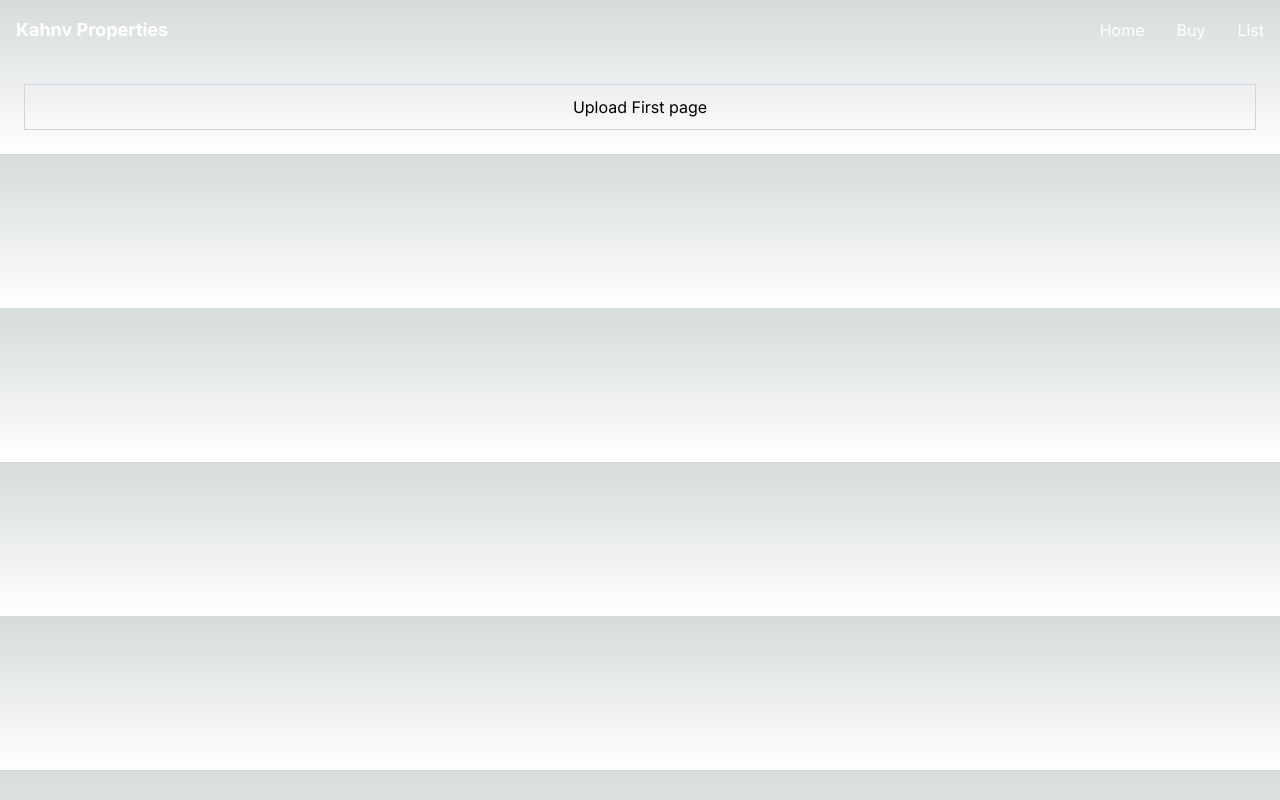
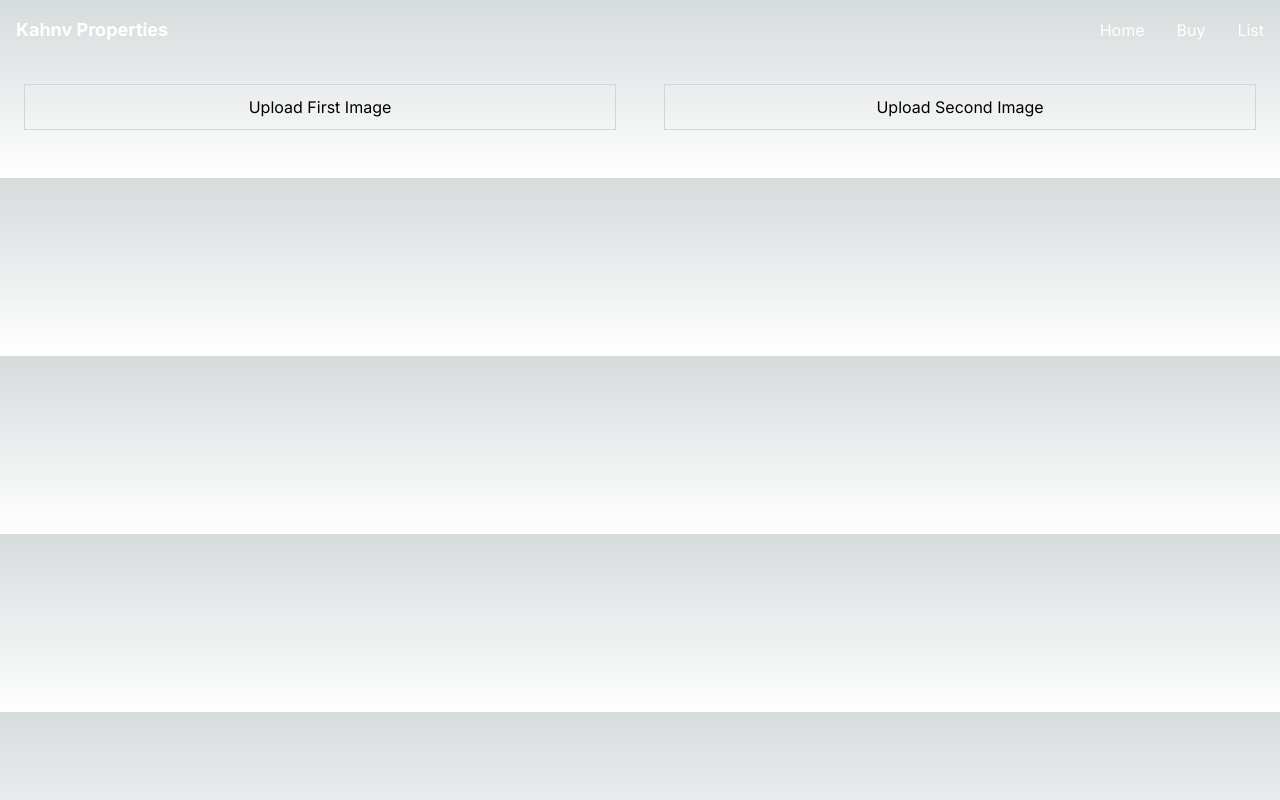
Before and after one commit to ArnavChoudhary9/kahnav-properties, a Next.js app: page /list/verify in a window 1280 px wide. Built offline with nearby package versions, Linux system fonts and the light colour scheme.

Commit message:
Added Two image uploading placeholder

```diff
--- a/src/app/list/verify/page.tsx
+++ b/src/app/list/verify/page.tsx
@@ -2,73 +2,95 @@
 
 import { useState, useEffect, ChangeEvent } from 'react';
 import Image from 'next/image';
-
 import Button from '@/components/Button';
 
 const ImageUpload = () => {
-    const [selectedImage, setSelectedImage] = useState<File | null>(null);
-    const [preview, setPreview] = useState<string | null>(null);
+    const [selectedImages, setSelectedImages] = useState<(File | null)[]>([null, null]);
+    const [previews, setPreviews] = useState<(string | null)[]>([null, null]);
+    const [widthClass, setWidthClass] = useState<string>('');
 
-    const handleImageChange = (e: ChangeEvent<HTMLInputElement>) => {
+    const handleImageChange = (index: number) => (e: ChangeEvent<HTMLInputElement>) => {
         const file = e.target.files?.[0] || null;
-        setSelectedImage(file);
+        const newSelectedImages = [...selectedImages];
+        newSelectedImages[index] = file;
+        setSelectedImages(newSelectedImages);
     };
 
-    const handleImageUpload = () => {
-        if (selectedImage) {
-            // Handle the image upload logic here
-            console.log('Uploading image:', selectedImage);
-        }
+    const handleImageUpload = () => { };
+
+    useEffect(() => {
+        const newPreviews = selectedImages.map(image => {
+            if (!image) return null;
+            const reader = new FileReader();
+            reader.readAsDataURL(image);
+            return new Promise<string>((resolve) => {
+                reader.onloadend = () => {
+                    resolve(reader.result as string);
+                };
+            });
+        });
+
+        Promise.all(newPreviews).then(previews => {
+            setPreviews(previews);
+        });
+    }, [selectedImages]);
+
+    useEffect(() => {
+        const handleResize = () => {
+            const width = window.innerWidth;
+            setWidthClass(width < 600 ? 'col' : 'row');
         };
 
-    useEffect(() => {
-        if (selectedImage) {
-            const reader = new FileReader();
-            reader.onloadend = () => {
-                setPreview(reader.result as string);
+        handleResize();
+        window.addEventListener('resize', handleResize);
+
+        return () => {
+            window.removeEventListener('resize', handleResize);
         };
-            reader.readAsDataURL(selectedImage);
-        } else {
-            setPreview(null);
-        }
-    }, [selectedImage]);
+    }, []);
 
     return (
-        <div className='flex flex-col p-6'>
+        <>
+            <div className={`flex flex-${widthClass} gap-0`}>
+                {selectedImages.map((_, index) => (
+                    <div key={index} className='flex flex-col p-6 w-full'>
                         <input
                             type="file"
                             accept="image/*"
-                onChange={handleImageChange}
+                            onChange={handleImageChange(index)}
                             style={{ display: 'none' }}
-                id="image-upload-input"
+                            id={`image-upload-input-${index}`}
                         />
-
                         <label
-                htmlFor="image-upload-input"
+                            htmlFor={`image-upload-input-${index}`}
                             className="text-center cursor-pointer p-2.5 border border-gray-300 inline-block"
                         >
-                Upload First page
+                            Upload {index === 0 ? 'First' : 'Second'} Image
                         </label>
-
-            {preview && (
-                <div className="flex flex-col">
+                        {previews[index] && (
                             <Image
-                        src={preview}
-                        alt="Image preview"
+                                src={previews[index]!}
+                                alt={`Image preview ${index + 1}`}
                                 className='my-2 self-center'
                                 width={200}
-                        height={400}
+                                height={200}
                             />
+                        )}
+                    </div>
+                ))}
+            </div>
 
+            <div className="flex flex-col mb-6 mx-6">
+                {(previews[0] != null && previews[1] != null) && (
                     <Button
                         onClick={handleImageUpload}
-                        className={"bg-blue-900 text-white mt-2 py-2 px-4 hover:bg-blue-700"}
+                        className={"bg-blue-900 text-white py-2 px-4 hover:bg-blue-700"}
                     >
-                        Upload
+                        Verify
                     </Button>
-                </div>
                 )}
             </div>
+        </>
     );
 };
 
```
Lines whose indentation alone changed are shown as unchanged.
